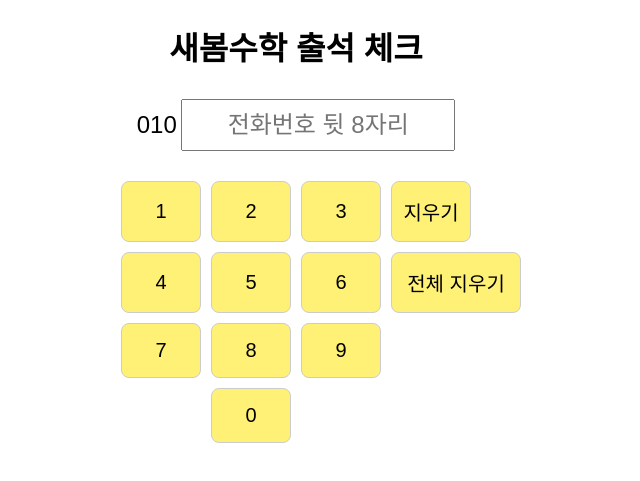
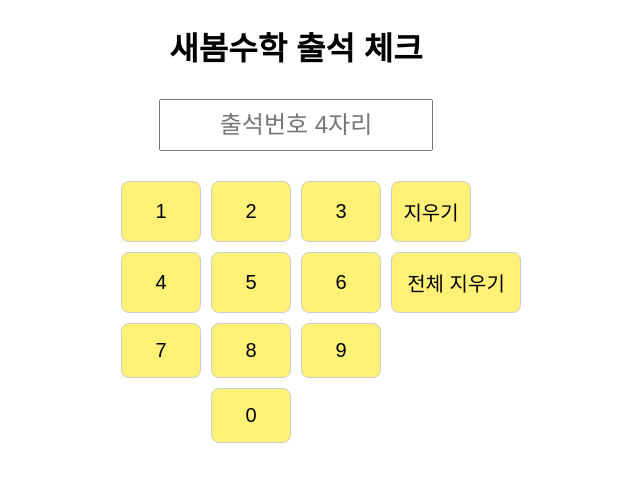
Before and after one commit to Jun3421/Jun, a plain HTML site: page index.html in a window 1280 px wide. Shown: the part 259-740 px from the top of the page, without its empty margins (344-984 px from the left). Drawn offline with Linux system fonts and the light colour scheme.

Commit message:
Update index.html

```diff
--- a/index.html
+++ b/index.html
@@ -110,8 +110,8 @@
   <h1 class="title">새봄수학 출석 체크</h1>
 
   <div>
-    <span style="font-size: 24px;">010</span>
-    <input type="text" id="phone" maxlength="8" placeholder="전화번호 뒷 8자리" />
+    <span style="font-size: 24px;"></span>
+    <input type="text" id="phone" maxlength="8" placeholder="출석번호 4자리" />
   </div>
 
   <div class="keypad">
```
